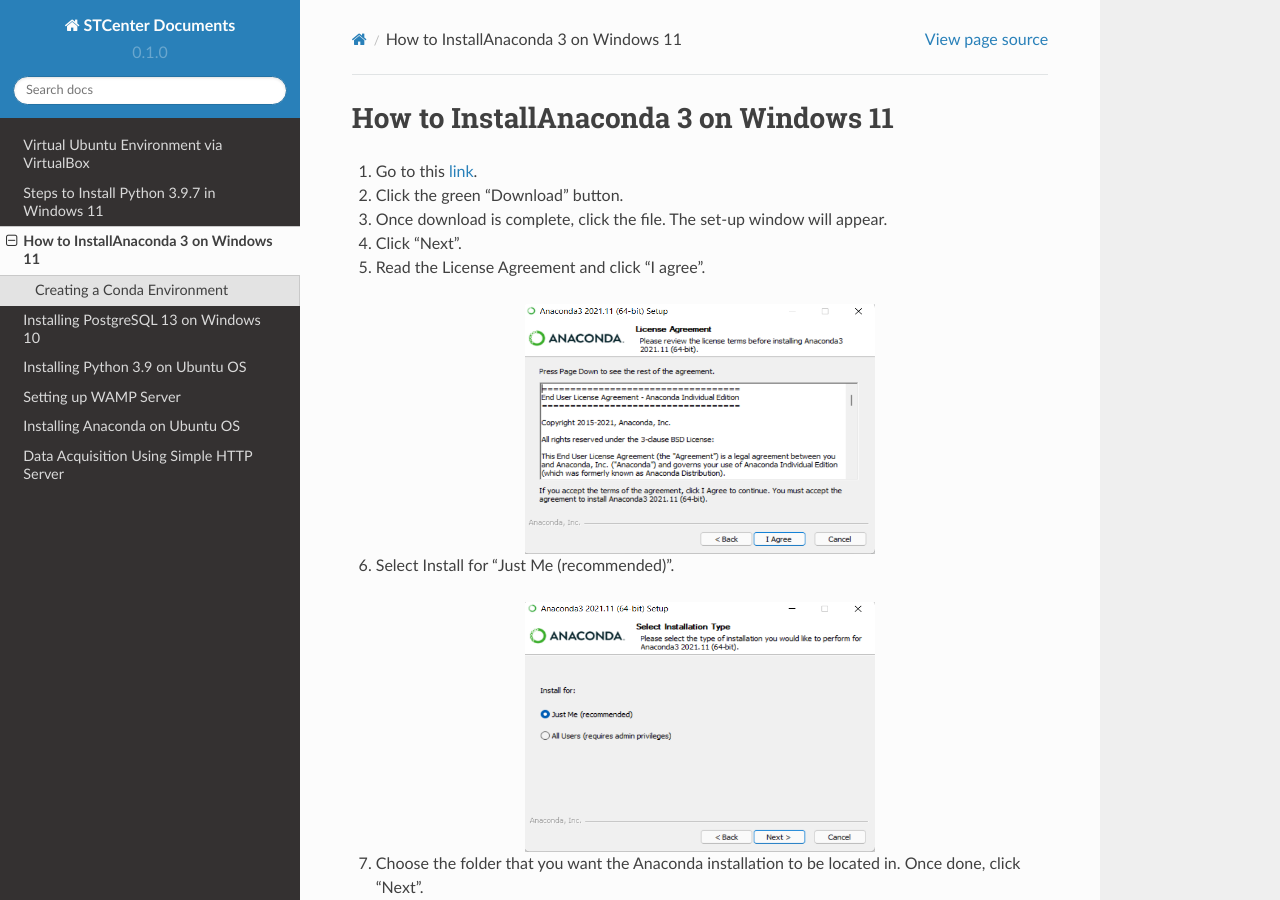
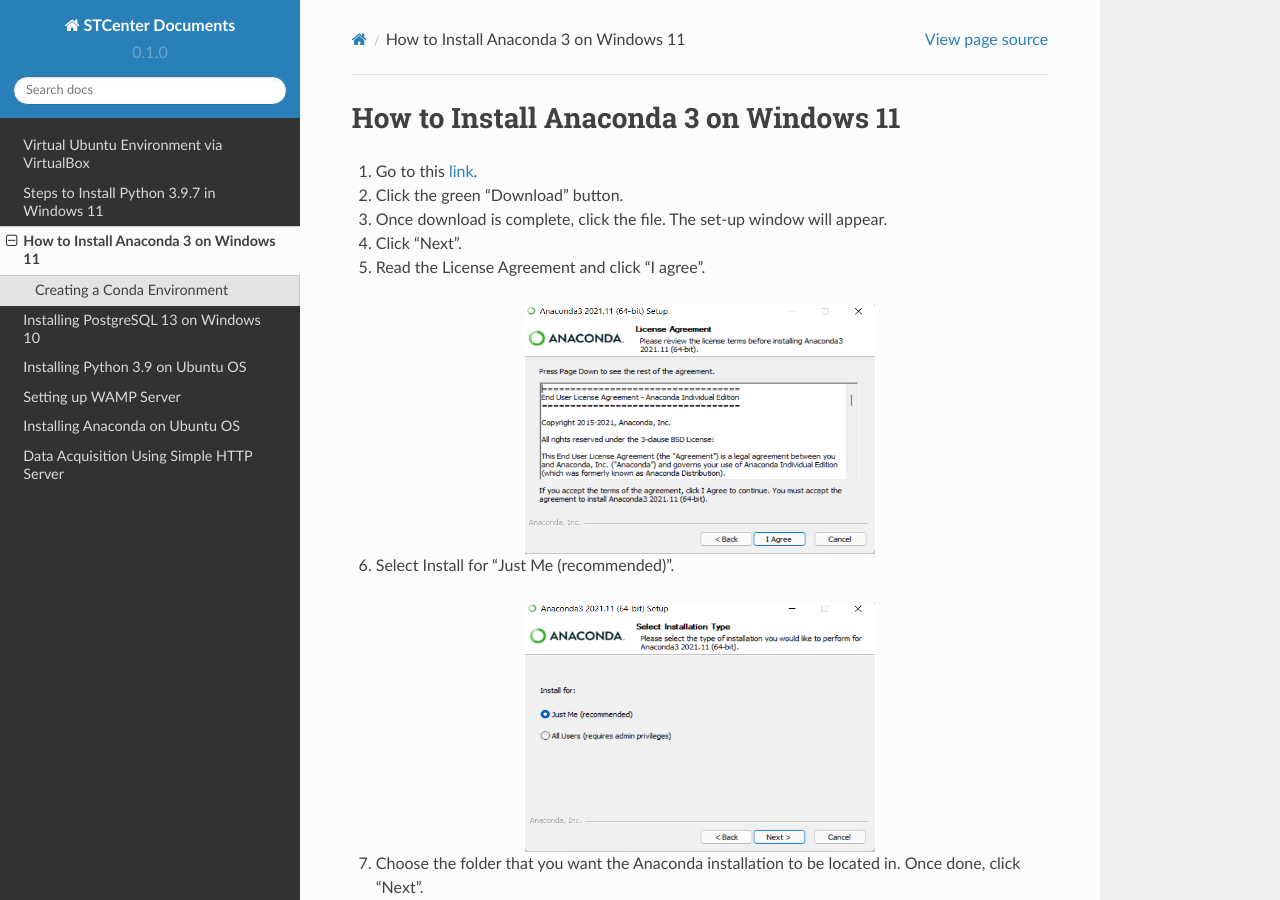
Before and after one commit to stccenter/STCenterDocs, a Sphinx documentation site: the page built from docs/source/anaconda-install.rst, in a window 1280 px wide and 900 px high. Built offline with Sphinx 7.4.7 and the Read the Docs theme 2.0.0, drawn with Linux system fonts in a browser that asks for light colours.

Commit message:
Update anaconda-install.rst

```diff
--- a/docs/source/anaconda-install.rst
+++ b/docs/source/anaconda-install.rst
@@ -1,4 +1,4 @@
-How to InstallAnaconda 3 on Windows 11
+How to Install Anaconda 3 on Windows 11
 =========================================
 
 1. Go to this `link <https://www.anaconda.com/products/individual>`_.
```
